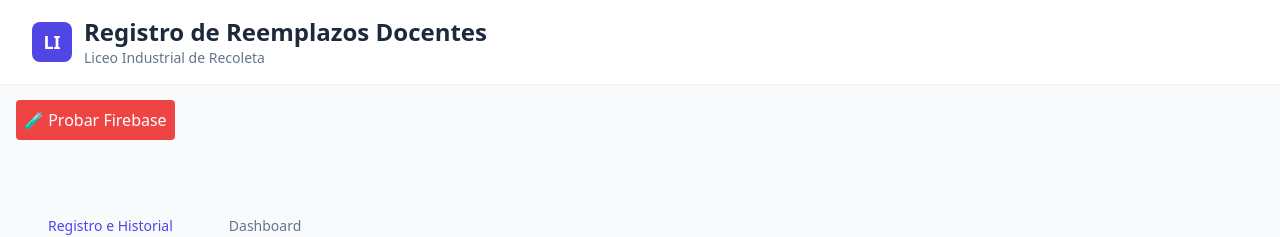
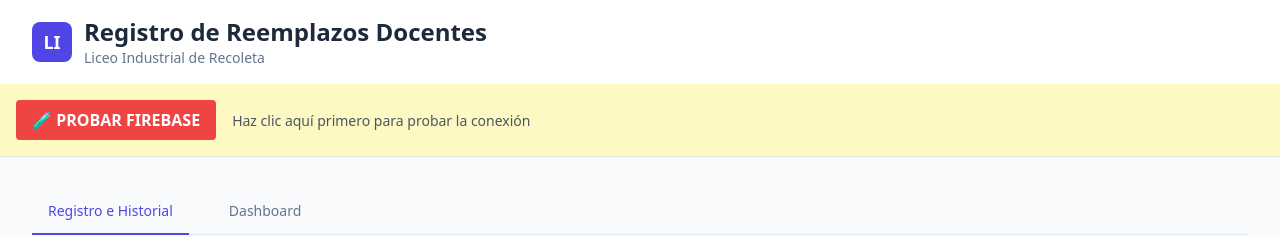
Before and after one commit to fernandopulus/LICEO1, a React (Vite) app: page / in a window 1280 px wide. Shown: the top 237 px of the page. Built offline with nearby package versions, Linux system fonts and the light colour scheme; no server answers; the database is empty.

Commit message:
Update App.tsx

```diff
--- a/App.tsx
+++ b/App.tsx
@@ -106,14 +106,19 @@ const App: React.FC = () => {
     <div className="min-h-screen flex flex-col">
       <Header />
 
-      {/* Botón de prueba temporal - QUITAR DESPUÉS */}
-      <div className="container mx-auto p-4">
-        <button
-          onClick={testFirebase}
-          className="bg-red-500 text-white p-2 rounded mb-4"
-        >
-          🧪 Probar Firebase
-        </button>
+      {/* BOTÓN DE PRUEBA TEMPORAL */}
+      <div className="bg-yellow-100 p-4 border-b">
+        <div className="container mx-auto">
+          <button
+            onClick={testFirebase}
+            className="bg-red-500 hover:bg-red-600 text-white px-4 py-2 rounded font-bold"
+          >
+            🧪 PROBAR FIREBASE
+          </button>
+          <span className="ml-4 text-sm text-gray-600">
+            Haz clic aquí primero para probar la conexión
+          </span>
+        </div>
       </div>
 
       <main className="flex-grow container mx-auto p-4 md:p-6 lg:p-8">
```
